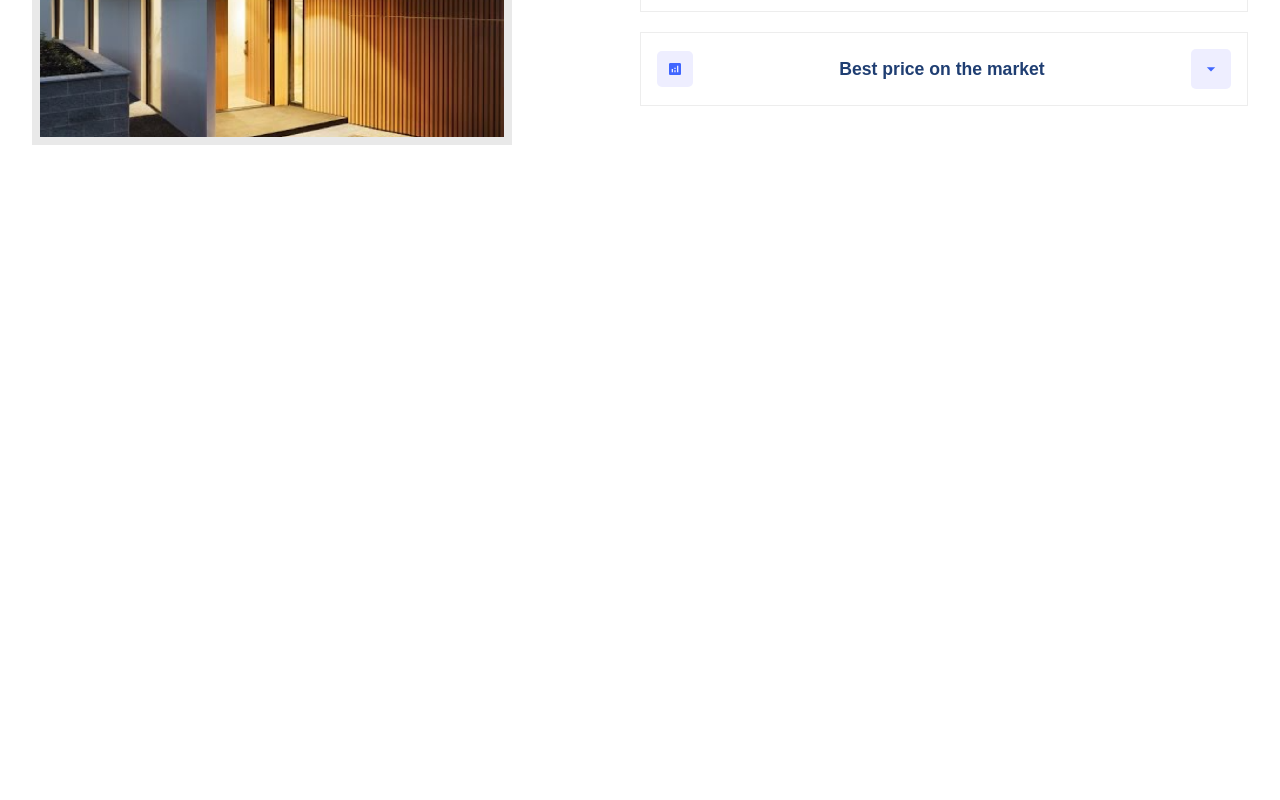
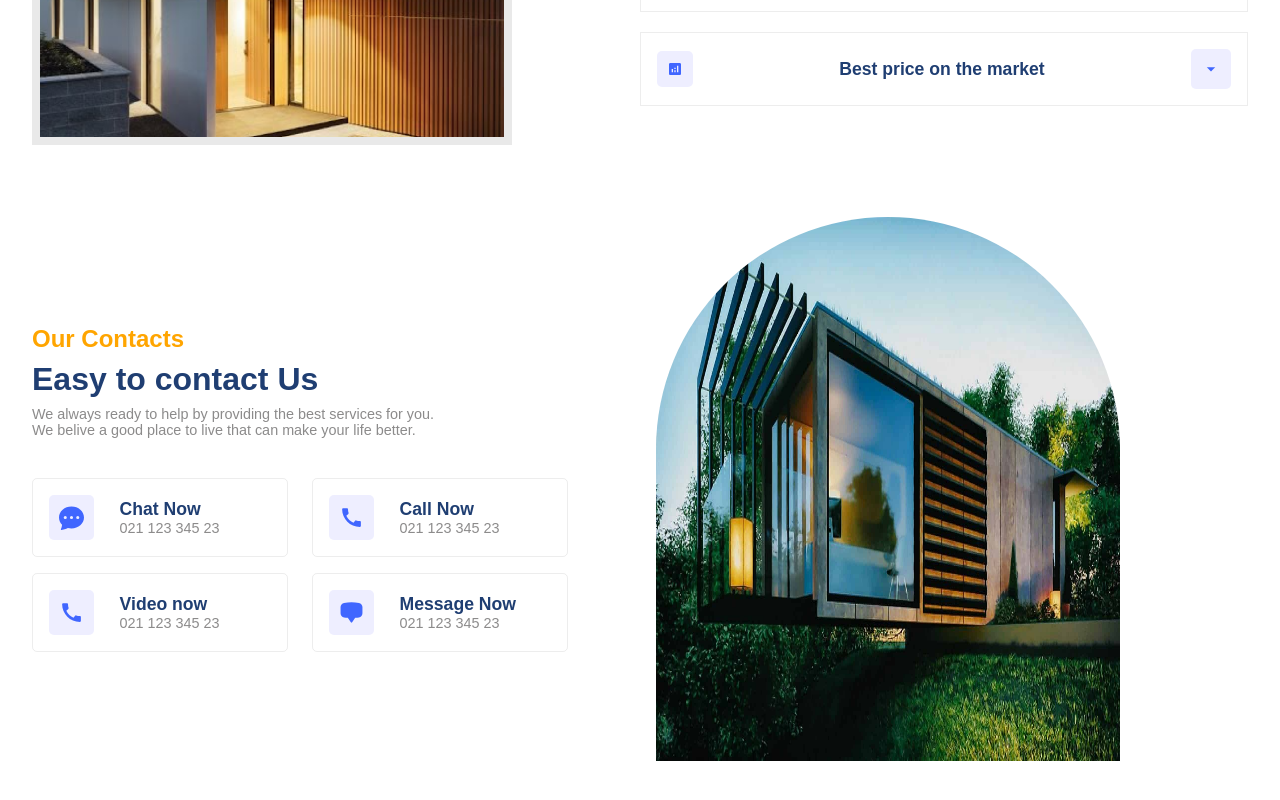
Before and after one commit to Sundarasekar01/React-Website, a React (Vite) app: page / in a window 1280 px wide. Shown: the part 1816-2616 px from the top of the page. Before the commit the page ends 1993 px from the top, so only its background shows below. Built offline with nearby package versions, Linux system fonts and the light colour scheme.

Commit message:
jsx and its css are updated

```diff
--- a/src/App.jsx
+++ b/src/App.jsx
@@ -3,6 +3,7 @@
 import Companies from './components/Companies/Companies'
 import Residencies from './components/Residencies/Residencies'
 import Value from './components/Value/Value'
+import Contact from './components/Contact/Contact'
 import "./App.css";
 
 function App() {
@@ -18,6 +19,7 @@
     <Companies/>
     <Residencies/>
     <Value/>
+    <Contact/>
 
     </div>
   );
--- /dev/null
+++ b/src/components/Contact/Contact.css
@@ -0,0 +1,65 @@
+.c-container{
+    justify-content: space-between;
+}
+
+.c-container>div{
+    flex:1
+}
+
+.c-right{
+    width:100%;
+}
+
+.c-left{
+    gap:0.5rem;
+}
+
+.contactModes{
+    margin-top: 2rem;
+    gap: 1rem;
+}
+
+.contactModes .row{
+    gap: 1.5rem;
+}
+
+.mode{
+    width: 16rem;
+    padding: 1rem;
+    border: 0.8px solid rgba(128,128,128,0.143);
+    border-radius: 5px;
+    gap: 1rem;
+    transition: all 300ms ease-in;
+}
+
+.mode .button{
+    width: 100%;
+    background: var(--lightBlue);
+    color:var(--blue);
+    font-size: 0.9rem;
+    font-weight:600;
+}
+
+
+.mode> :nth-child(1){
+    width: 100%;
+    gap: 1.6rem;
+}
+
+
+
+.mode .detail .primaryText{
+    font-size: 1.1rem;
+    font-weight:600;
+}
+
+.mode:hover{
+    scale: 1.1;
+    box-shadow: var(--shadow);
+}
+
+.mode .button:hover{
+    background: var(--blue-gradient);
+    color: white;
+    scale: 0.8;
+}
--- /dev/null
+++ b/src/components/Contact/Contact.jsx
@@ -0,0 +1,115 @@
+import React from "react";
+import "./Contact.css";
+import {MdCall} from 'react-icons/md'
+import {BsFillChatDotsFill} from 'react-icons/bs'
+import {HiChatBubbleBottomCenter} from 'react-icons/hi2'
+
+const Contact = () => {
+  return (
+    <section className="c-wrapper">
+      <div className="paddings innerWidth flexCenter c-container">
+        {/* left side */}
+        <div className="flexColStart c-left">
+          <span className="orangeText">Our Contacts</span>
+          <span className="primaryText">Easy to contact Us</span>
+          <span className="secondaryText">
+            We always ready to help by providing the best services for you.{" "}
+            <br />
+            We belive a good place to live that can make your life better.
+          </span>
+
+          <div className="flexColStart contactModes">
+
+{/* first row */}
+            <div className="flexStart row">
+
+{/* mode-1 */}
+
+              <div className="flexColCenter mode">
+                <div className="flexStart">
+                  <div className="flexCenter icon">
+                    <BsFillChatDotsFill size={25} />
+                  </div>
+
+                  <div className="flexColStart detail">
+                    <span className="primaryText">Chat Now</span>
+                    <span className="secondaryText">021 123 345 23</span>
+                  </div>
+                </div>
+              </div>
+
+{/* mode-2 */}
+
+             <div className="flexColCenter mode">
+
+                <div className="flexStart">
+                  <div className="flexCenter icon">
+                    <MdCall size={25} />
+                  </div>
+
+                  <div className="flexColStart detail">
+                    <span className="primaryText">Call Now</span>
+                    <span className="secondaryText">021 123 345 23</span>
+                  </div>
+                </div>
+              </div>
+
+
+            </div>
+
+{/* second row */}
+
+
+            <div className="flexStart row">
+
+{/* mode-3 */}
+              <div className="flexColCenter mode">
+                <div className="flexStart">
+                  <div className="flexCenter icon">
+                    <MdCall size={25} />
+                  </div>
+
+                  <div className="flexColStart detail">
+                    <span className="primaryText">Video now</span>
+                    <span className="secondaryText">021 123 345 23</span>
+                  </div>
+                </div>
+              </div>
+
+
+{/* mode-4 */}
+
+            <div className="flexColCenter mode">
+                <div className="flexStart">
+                  <div className="flexCenter icon">
+                    <HiChatBubbleBottomCenter size={25} />
+                  </div>
+
+                  <div className="flexColStart detail">
+                    <span className="primaryText">Message Now</span>
+                    <span className="secondaryText">021 123 345 23</span>
+                  </div>
+                </div>
+              </div>
+
+
+            </div>
+
+
+
+          </div>
+        </div>
+
+        {/* right side */}
+
+        <div className="c-right">
+          <div className="image-container">
+            <img src="./contact.jpg" alt="contact" />
+          </div>
+        </div>
+      </div>
+    </section>
+  );
+};
+
+export default Contact;
```
